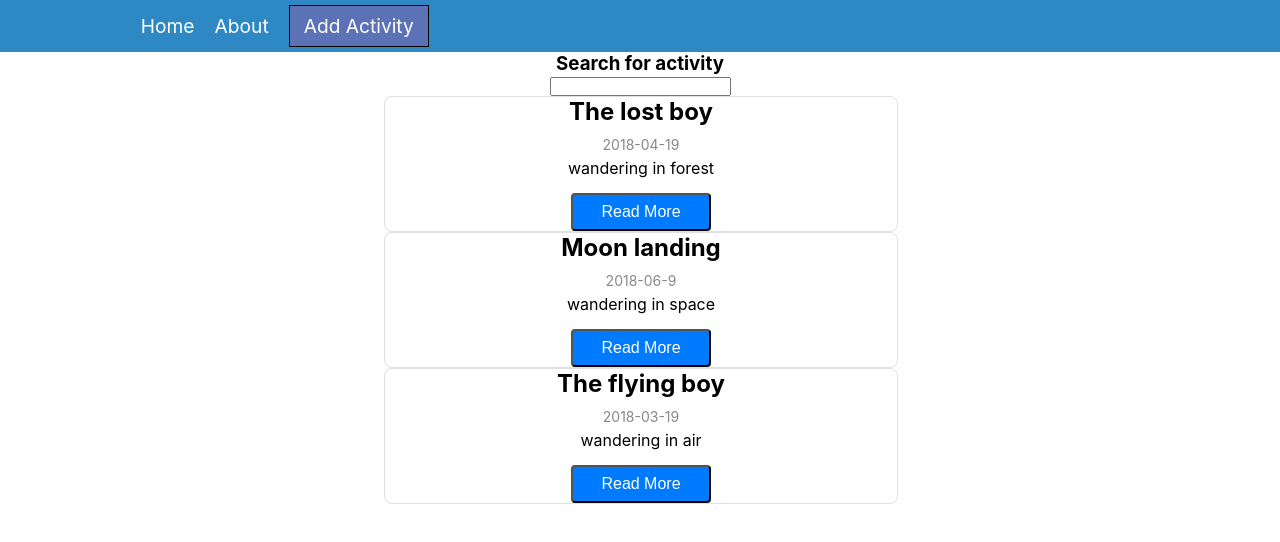
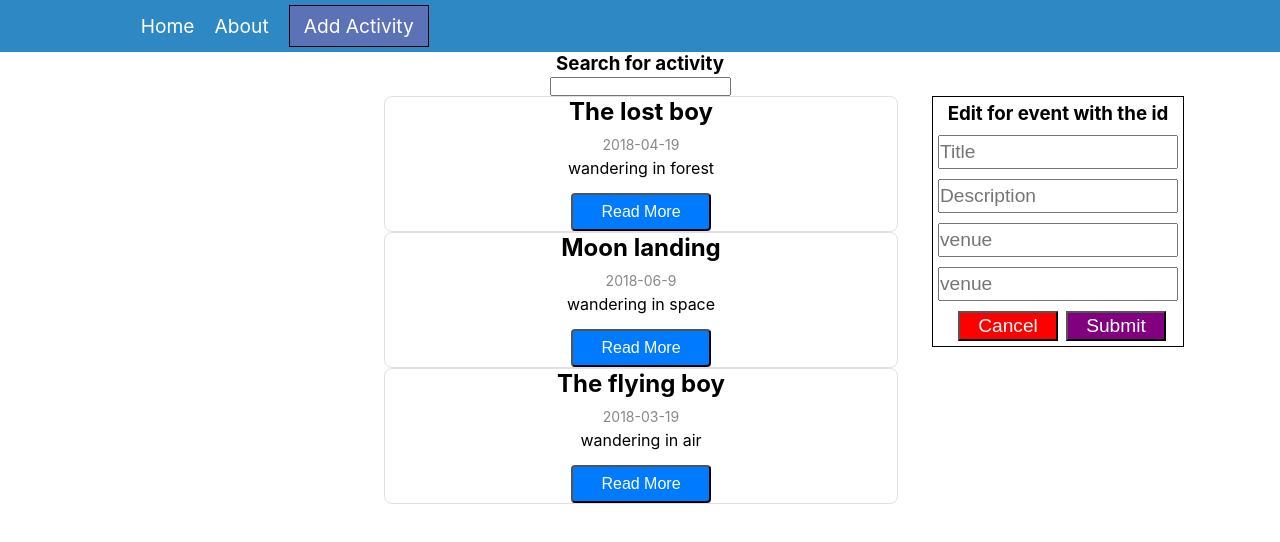
Before and after one commit to 1awlet/APIEndpoint, a React (Create React App) app in the folder activities-api/: page / in a window 1280 px wide. Both pictures are taken after a click on the item "Add Activity". Shown: the top 542 px of the page. Built offline with nearby package versions, Linux system fonts and the light colour scheme.

Commit message:
updated event form

```diff
--- a/activities-api/src/Components/Activities/Dashboard.tsx
+++ b/activities-api/src/Components/Activities/Dashboard.tsx
@@ -46,7 +46,7 @@ const DashBoard = ({ activities }: prop) => {
 
             {
             filteredData.map((item) => (
-                <div className="All-activites">
+                <div className="All-activites" key={item.id}>
                     <SingleActivity
                     activity={item}
                     selectEvent={SelectedEvent} />
@@ -60,6 +60,7 @@ const DashBoard = ({ activities }: prop) => {
                 <Details
                 activities={selectedEvent}
                 CancelSelectedEvent={CancelSelectedEvent}
+
                 />
             }
 
--- a/activities-api/src/Components/DetailsView/Details.tsx
+++ b/activities-api/src/Components/DetailsView/Details.tsx
@@ -5,19 +5,21 @@ import EditForm from "../Edit-Forms/Edit-Forms";
 import { useState } from "react";
 type prop ={
     activities:Activity,
-    CancelSelectedEvent: ()=> void
+    CancelSelectedEvent: ()=> void,
+
 }
 const Details = ({activities, CancelSelectedEvent}:prop)=>{
     const [isEditOn, setIsEditOn] = useState(false);
 
     const {id, description,title, venue}= activities;
 
- const CancelEditing = ()=>{
-    setIsEditOn(false)
- }
+    const CancelEditing = ()=>{
+        setIsEditOn(false)
+    }
+
     return(
         <>
-            <div className="detailsContainter">
+            <div className= {isEditOn ?  "detailsContainter hideDetails" : "detailsContainter"}>
                 <img src={boardImg} />
                 <h3>{title}</h3>
                 <p> 03-december-2023</p>
@@ -26,7 +28,7 @@ const Details = ({activities, CancelSelectedEvent}:prop)=>{
 
                 <div className="detailsbtns">
         <button
-        onClick={()=> setIsEditOn(true)}
+        onClick={()=> setIsEditOn(true) }
         className="edit"
         >
                   Edit  </button>
--- a/activities-api/src/Components/DetailsView/style.css
+++ b/activities-api/src/Components/DetailsView/style.css
@@ -11,6 +11,10 @@
 
 .detailsContainter img {
     width: 100%;
+}
+
+.hideDetails{
+    display: none;
 }
 
 
--- a/activities-api/src/Components/Edit-Forms/Edit-Forms.tsx
+++ b/activities-api/src/Components/Edit-Forms/Edit-Forms.tsx
@@ -1,7 +1,8 @@
 import { useState } from "react";
 import { Activity } from "../../App"
 import "./style.css";
-
+import { channel } from "diagnostics_channel";
+import { ChangeEvent } from "react";
 type prop ={
     activities:Activity,
     cancelEditing:()=> void,
@@ -18,16 +19,23 @@ const EditForm = ({activities:selectedActivity,cancelEditing}:prop)=>{
     }
     const [activity, setActivity] = useState(initialState)
 
+    const submitHandlar = ()=>{
+
+    }
+    const changeHandlar = (event:ChangeEvent<HTMLInputElement>)=>{
+        let {name, value}= event.target;
+        setActivity({...activity, [name]:value})
+    }
     return(
         <div >
-            <form >
+            <form onSubmit={submitHandlar} autoComplete="off">
 
             <div className="editFormContainer">
             <h3>Edit for event with the id {activity.id}</h3>
-            <input placeholder="Title" value={activity.title}/>
-            <input placeholder="Description" value={activity.description}/>
-            <input placeholder="venue" value={activity.venue}/>
-            <input placeholder="venue" value={activity.date}/>
+            <input placeholder="Title" value={activity.title} name="title" onChange={changeHandlar} />
+            <input placeholder="Description" value={activity.description} name="description" onChange={changeHandlar}/>
+            <input placeholder="venue" value={activity.venue} name="venue" onChange={changeHandlar}/>
+            <input placeholder="venue" value={activity.date} name="date" onChange={changeHandlar}/>
 
            <div>
              <button onClick={cancelEditing} className="cancel">Cancel </button>
--- a/activities-api/src/Components/Edit-Forms/style.css
+++ b/activities-api/src/Components/Edit-Forms/style.css
@@ -1,6 +1,7 @@
-.editFormContainer {width: 240px;
+.editFormContainer {
+    width: 240px;
     position: absolute;
-    top: 22em;
+   top: 6em;
     right: 6em;
     border: 1px solid black;
    display: flex;
--- a/activities-api/src/Routes/Nav-Bar/navbar.jsx
+++ b/activities-api/src/Routes/Nav-Bar/navbar.jsx
@@ -1,10 +1,11 @@
 import { useState } from "react";
 import Menu from "../../Assets/Images/menu.svg";
 import Xmark from "../../Assets/Images/xmark.svg";
-
+import EditForm from "../../Components/Edit-Forms/Edit-Forms";
 import './navbarStyle.css'
 const Navbar = ()=>{
     const [isOpen, setIsOpen] = useState(false);
+    const [isAddActivityOn,setIsAddActivityOn]= useState(false)
 
     const toggleMenu = () => {
       setIsOpen(!isOpen);
@@ -18,9 +19,12 @@ const Navbar = ()=>{
       <ul className="navbar-menu">
         <li>Home</li>
         <li>About</li>
-        <li className="libtns"> Add Activity </li>
+        <li className="libtns" onClick={()=> setIsAddActivityOn(true)}> Add Activity </li>
+
+
       </ul>
     </nav>
+    {isAddActivityOn && <EditForm /> }
         </>
     )
 }
```
